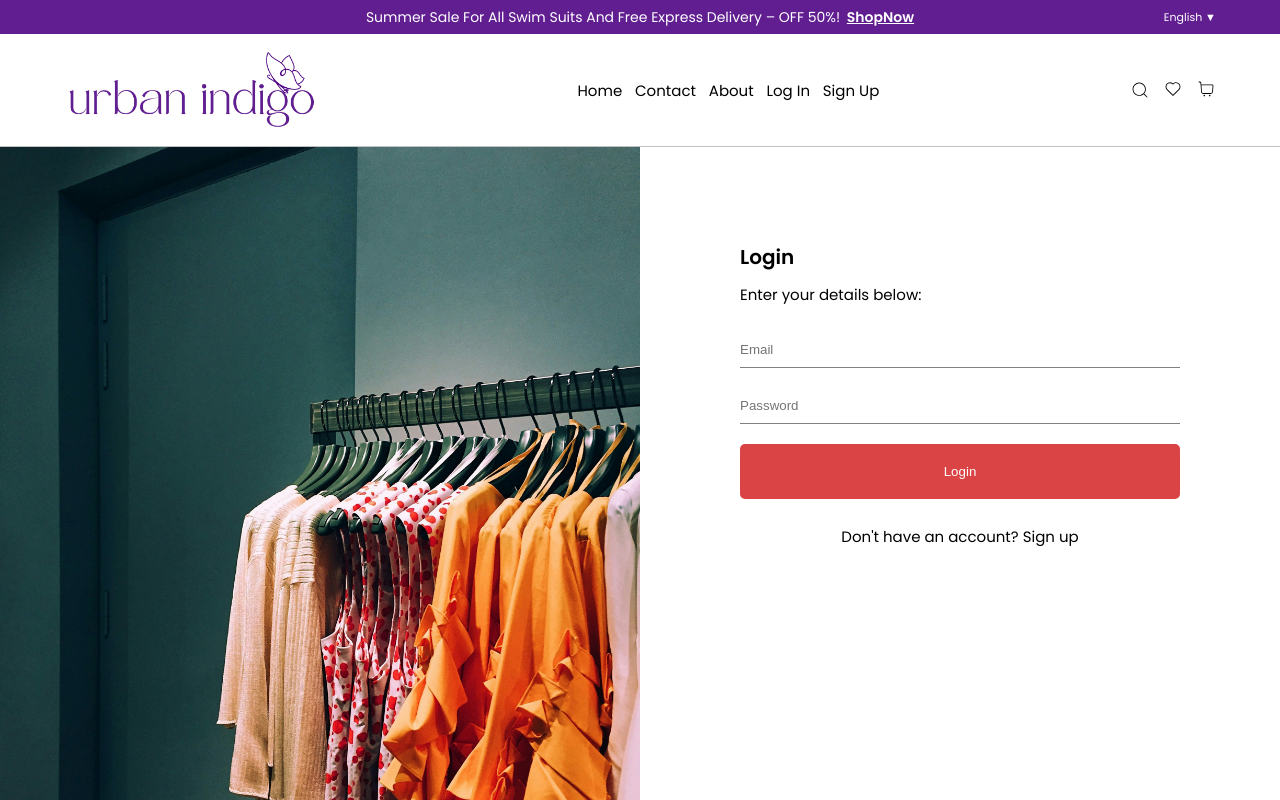
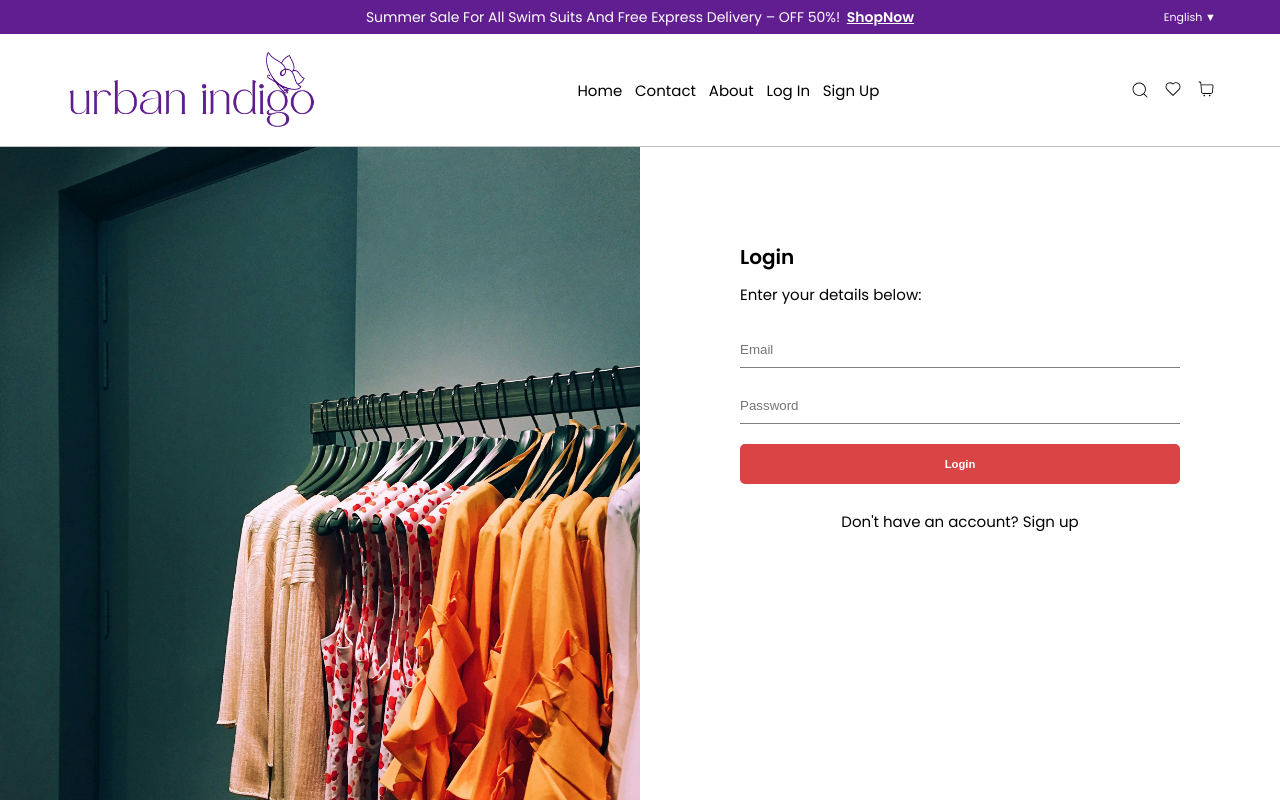
Before and after one commit to MattiVboiii/gw2_svm, a React (Vite) app: page /login in a window 1280 px wide. Shown: the top 800 px of the page. Built offline with nearby package versions, Linux system fonts and the light colour scheme.

Commit message:
fix login component (button)

```diff
--- a/src/pages/Login.tsx
+++ b/src/pages/Login.tsx
@@ -2,6 +2,7 @@ import styles from "../styles/home/Login.module.css";
 import { useEffect, useState } from "react";
 import { Link, useNavigate } from "react-router";
 import api from "../api";
+import Button from "../components/global/Button";
 
 const Login = () => {
   const [email, setEmail] = useState("");
@@ -73,7 +74,9 @@ const Login = () => {
           onChange={(e) => setPassword(e.target.value)}
           placeholder="Password"
         />
-        <button type="submit">Login</button>
+        <Button variant="primary" size="large">
+          Login
+        </Button>
         <p>
           Don't have an account? <Link to="/signup">Sign up</Link>
         </p>
--- a/src/styles/home/Login.module.css
+++ b/src/styles/home/Login.module.css
@@ -44,22 +44,34 @@ img {
     padding: 10px 0;
   }
   button {
-    border: none;
-    border-radius: 0.5rem;
-    background: var(--redAccent);
-    color: white;
-    padding: 2rem;
     width: 100%;
-    transition: all 0.2s ease-in-out;
-    &:hover {
-      background: var(--hoverButton);
-    }
   }
   p:last-child {
     text-align: center;
     margin-top: 30px;
     a {
       color: black;
+      position: relative;
+      transition: all 0.2s ease-in-out;
+      &:hover {
+        color: var(--redAccent);
+      }
+      &::before {
+        content: "";
+        position: absolute;
+        width: 100%;
+        height: 0.15vh;
+        bottom: -0.5vh;
+        left: 0;
+        background-color: var(--redAccent);
+        visibility: hidden;
+        transform: scaleX(0);
+        transition: all 0.2s ease-in-out;
+      }
+      &:hover::before {
+        visibility: visible;
+        transform: scaleX(1);
+      }
     }
   }
 }
```
